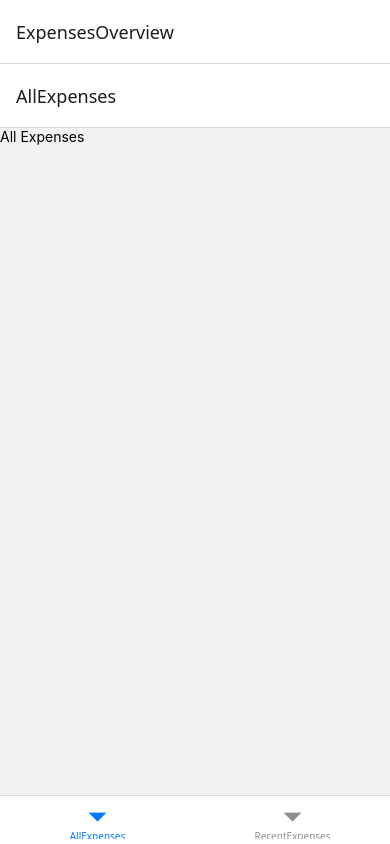
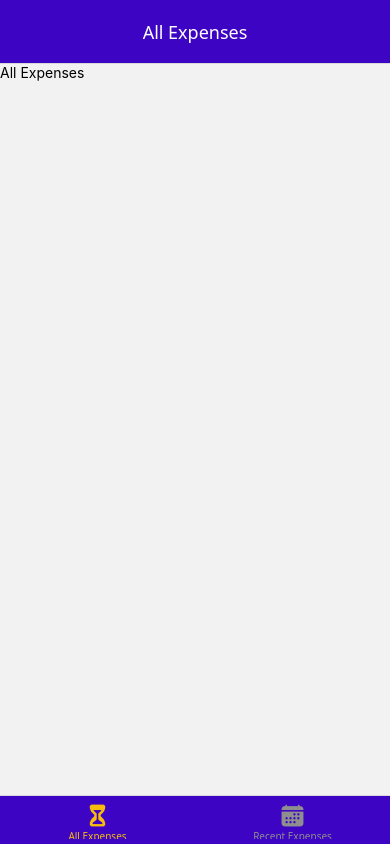
Before and after one commit to armanrajib/expense-tracker-app--react-native, a React Native app: screen / in a window 390 px wide. Built offline with nearby package versions, Linux system fonts and the light colour scheme.

Commit message:
Add Global colors and Edit Navigation configuration

```diff
--- a/App.js
+++ b/App.js
@@ -2,10 +2,12 @@
 import { NavigationContainer } from "@react-navigation/native";
 import { createNativeStackNavigator } from "@react-navigation/native-stack";
 import { createBottomTabNavigator } from "@react-navigation/bottom-tabs";
+import { Ionicons } from "@expo/vector-icons";
 
 import AllExpenses from "./screens/AllExpenses";
 import RecentExpenses from "./screens/RecentExpenses";
 import ManageExpense from "./screens/ManageExpense";
+import { globalStyles } from "./constants/styles";
 
 const Stack = createNativeStackNavigator();
 const BottomTab = createBottomTabNavigator();
@@ -13,10 +15,14 @@
 export default function App() {
   return (
     <>
-      <StatusBar style="auto" />
+      <StatusBar style="light" />
       <NavigationContainer>
         <Stack.Navigator>
-          <Stack.Screen name="ExpensesOverview" component={ExpensesOverview} />
+          <Stack.Screen
+            name="ExpensesOverview"
+            component={ExpensesOverview}
+            options={{ headerShown: false }}
+          />
           <Stack.Screen name="ManageExpense" component={ManageExpense} />
         </Stack.Navigator>
       </NavigationContainer>
@@ -26,9 +32,41 @@
 
 function ExpensesOverview() {
   return (
-    <BottomTab.Navigator>
-      <BottomTab.Screen name="AllExpenses" component={AllExpenses} />
-      <BottomTab.Screen name="RecentExpenses" component={RecentExpenses} />
+    <BottomTab.Navigator
+      screenOptions={{
+        headerTitleAlign: "center",
+        headerStyle: {
+          backgroundColor: globalStyles.colors.primary500,
+        },
+        headerTintColor: "white",
+        tabBarStyle: {
+          backgroundColor: globalStyles.colors.primary500,
+        },
+        tabBarActiveTintColor: globalStyles.colors.accent500,
+      }}
+    >
+      <BottomTab.Screen
+        name="AllExpenses"
+        component={AllExpenses}
+        options={{
+          title: "All Expenses",
+          tabBarLabel: "All Expenses",
+          tabBarIcon: ({ size, color }) => (
+            <Ionicons name="hourglass" size={size} color={color} />
+          ),
+        }}
+      />
+      <BottomTab.Screen
+        name="RecentExpenses"
+        component={RecentExpenses}
+        options={{
+          title: "Recent Expenses",
+          tabBarLabel: "Recent Expenses",
+          tabBarIcon: ({ size, color }) => (
+            <Ionicons name="calendar" size={size} color={color} />
+          ),
+        }}
+      />
     </BottomTab.Navigator>
   );
 }
--- /dev/null
+++ b/constants/styles.js
@@ -0,0 +1,16 @@
+export const globalStyles = {
+  colors: {
+    primary50: "#e4d9fd",
+    primary100: "#c6affc",
+    primary200: "#a281f0",
+    primary400: "#5721d4",
+    primary500: "#3e04c3",
+    primary700: "#2d0689",
+    primary800: "#200364",
+    accent500: "#f7bc0c",
+    error50: "#fcc4e4",
+    error500: "#9b095c",
+    gray500: "#39324a",
+    gray700: "#221c30",
+  },
+};
```
